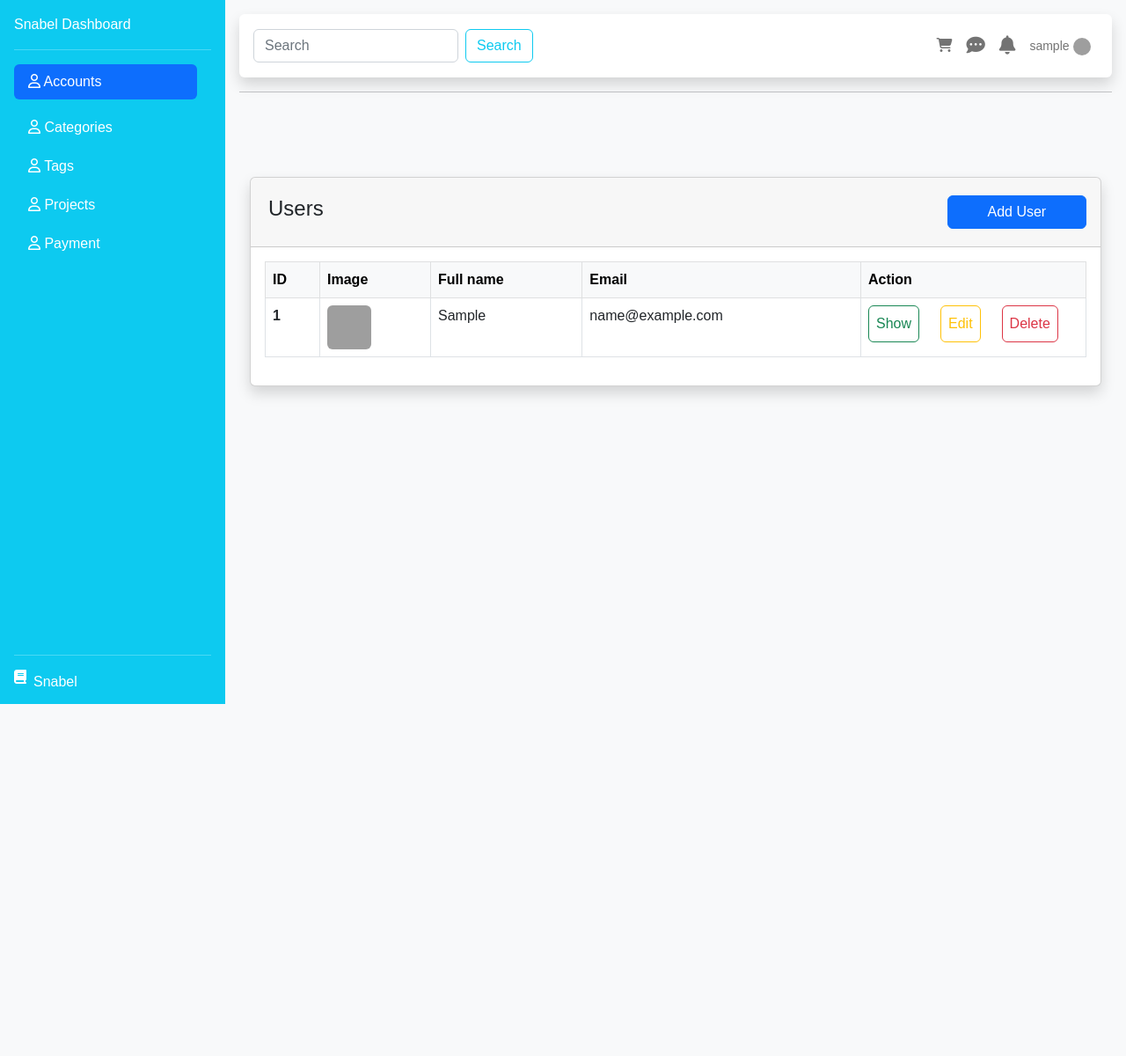
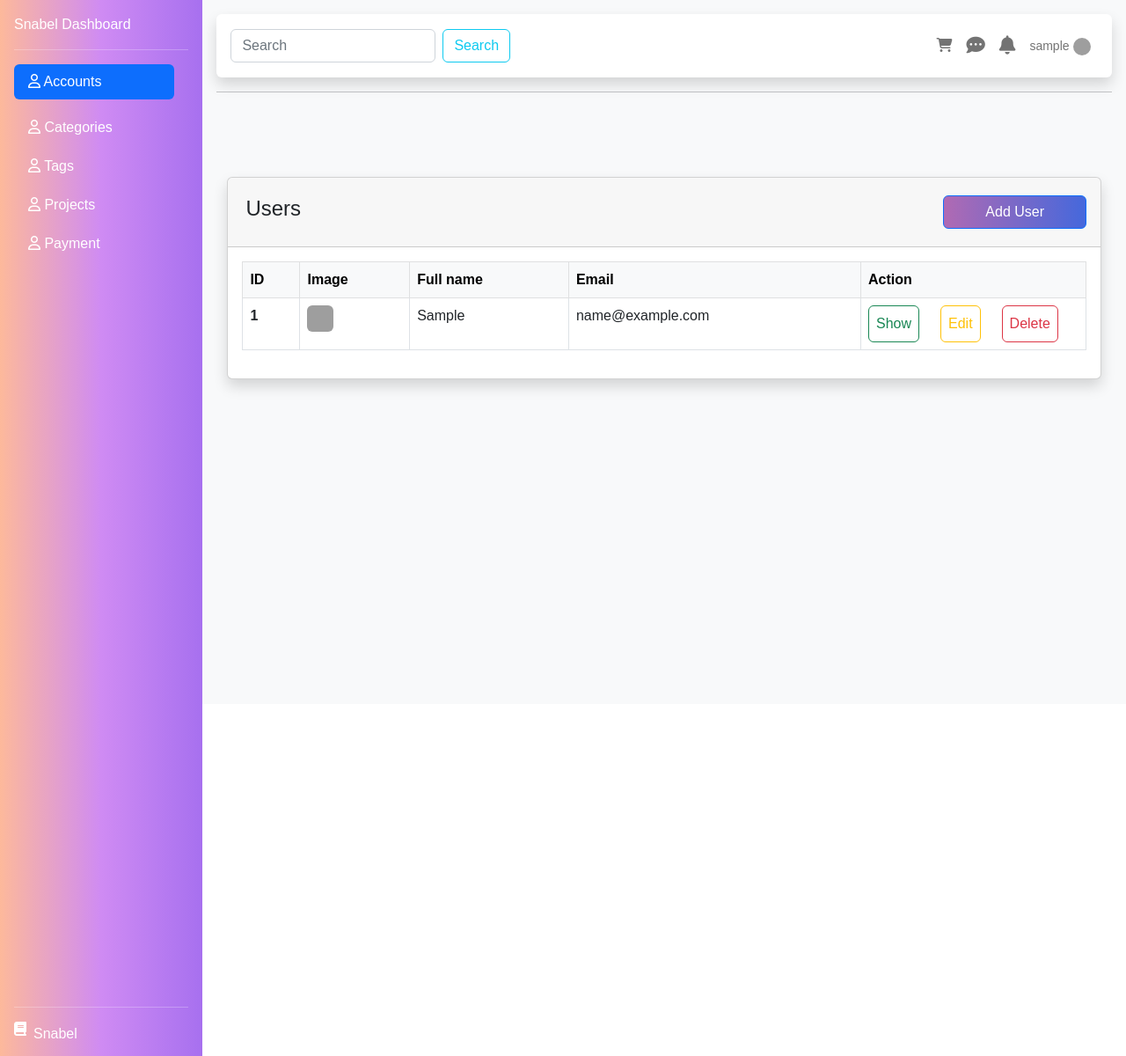
Before and after one commit to MedhatElbesy/Django-Project, a Django app: page /accounts/index/ in a window 1280 px wide. Shown: the whole page at 88% size. Before the commit the page ends 800 px from the top, so only its background shows below. Run offline with Django 5.2, Linux system fonts and the light colour scheme; the visitor is signed in with stand-in values (Sample User, id 1); data comes from the database, SQL or seed files in the repository; some libraries are stand-ins or nearby versions; grey boxes are pictures that could not be loaded.

Commit message:
edit in design of dashboard and show alert when delete record from database

```diff
--- a/Backend/accounts/templates/accounts/crud/index.html
+++ b/Backend/accounts/templates/accounts/crud/index.html
@@ -58,7 +58,7 @@
                                                         <div class="col-auto">
                                                             {#<a href="{% url 'users.delete' user.id %}" class="btn btn-outline-danger p-2 show_confirm" >Delete</a>#}
                                                             <form class="form-inline" action="{{ user.delete_url }}">
-                                                                <button type="submit" class="btn btn-outline-danger p-2 show_confirm show_confirm">Delete</button>
+                                                                <button type="submit" class="btn btn-outline-danger p-2 show_confirm">Delete</button>
                                                             </form>
                                                         </div>
                                                     </div>
--- a/Backend/accounts/templates/layouts/base.html
+++ b/Backend/accounts/templates/layouts/base.html
@@ -12,21 +12,40 @@
     <link rel="stylesheet" href="https://cdnjs.cloudflare.com/ajax/libs/font-awesome/6.5.1/css/all.min.css" integrity="sha512-DTOQO9RWCH3ppGqcWaEA1BIZOC6xxalwEsw9c2QQeAIftl+Vegovlnee1c9QX4TctnWMn13TZye+giMm8e2LwA==" crossorigin="anonymous" referrerpolicy="no-referrer" />
     <link rel="stylesheet" href="https://cdnjs.cloudflare.com/ajax/libs/font-awesome/4.7.0/css/font-awesome.min.css">
     <style>
-        body {
-            height: 100vh;
+        html, body {
+            height: 100%;
             font-family: 'Ubuntu', sans-serif;
         }
 
         #sidebar{
-            width: 20vw;
+            width: 18vw;
+            height: 150vh;
             color: white;
-            height: 100vh;
+            background: #A770EF;
+            background: -webkit-linear-gradient(to right, #FDB99B, #CF8BF3, #A770EF);
+            background: linear-gradient(to right, #FDB99B, #CF8BF3, #A770EF);
+        }
+
+        .dropdown-toggle::after {
+            content: none;
+        }
+        td img{
+            width: 30px;
+            height: 30px;
+        }
+        .bg-info, .btn-primary{
+            background: #6a3093;
+            background: -webkit-linear-gradient(to right, #B06AB3, #4568DC);
+            background: linear-gradient(to right, #B06AB3, #4568DC);
+        }
+
+        .btn-primary:hover{
+            background: #A770EF;
+            background: -webkit-linear-gradient(to right, #FDB99B, #CF8BF3, #A770EF);
+            background: linear-gradient(to right, #FDB99B, #CF8BF3, #A770EF);
         }
 
 
-        .dropdown-toggle::after {
-            content: none; /* Remove the default arrow */
-        }
     </style>
 </head>
 
@@ -209,5 +228,39 @@
             }
         });
     </script>
+
+    {#  Show confirmation message  #}
+    <script src="https://cdn.jsdelivr.net/npm/sweetalert2@11"></script>
+    <script src="https://cdnjs.cloudflare.com/ajax/libs/jquery/3.7.1/jquery.min.js"
+            integrity="sha512-v2CJ7UaYy4JwqLDIrZUI/4hqeoQieOmAZNXBeQyjo21dadnwR+8ZaIJVT8EE2iyI61OV8e6M8PP2/4hpQINQ/g=="
+            crossorigin="anonymous" referrerpolicy="no-referrer"></script>
+
+    <script type="text/javascript">
+        $('.show_confirm').click(function (event) {
+            var form = $(this).closest("form");
+            event.preventDefault();
+
+            Swal.fire({
+                title: "Are you sure?",
+                text: "You won't be able to revert this!",
+                icon: "warning",
+                showCancelButton: true,
+                confirmButtonColor: "#3085d6",
+                cancelButtonColor: "#d33",
+                buttons: ["Yes", "No"],
+            }).then((result) => {
+                if (result.isConfirmed) {
+                    form.submit();
+                    Swal.fire({
+                        title: "Deleted!",
+                        text: "Book has been deleted.",
+                        icon: "success"
+                    });
+                }
+            });
+        });
+    </script>
+
+    {% block script %}{% endblock %}
 </body>
 </html>
```
